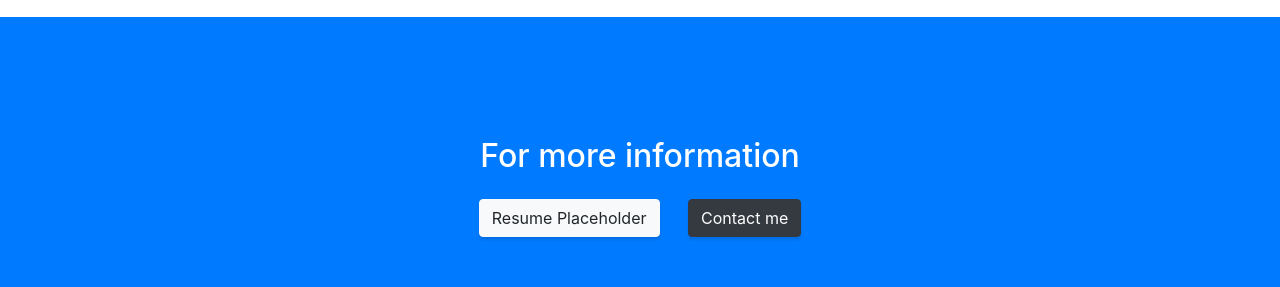
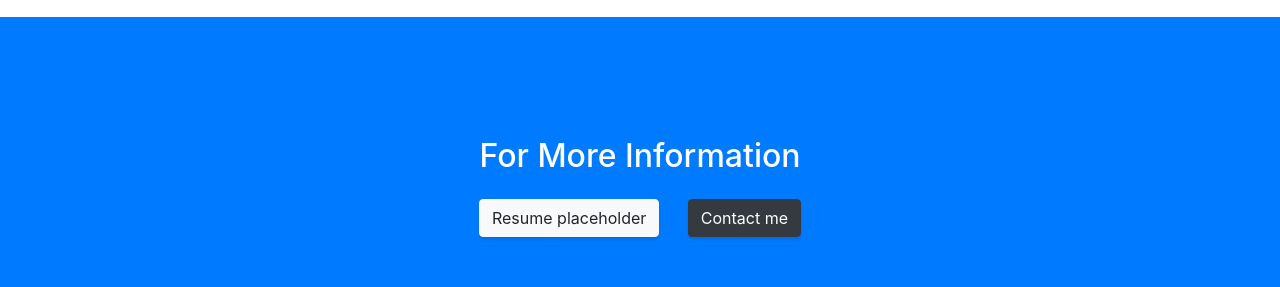
Before and after one commit to Cartman37/Cartman37.github.io, a website with bundled scripts: page index.html in a window 1280 px wide. Shown: the part 3560-3847 px from the top of the page. Built offline with nearby package versions, Linux system fonts and the light colour scheme.

Commit message:
Update index.html

```diff
--- a/index.html
+++ b/index.html
@@ -192,8 +192,8 @@
     <!-- Call to Action -->
     <section class="content-section bg-primary text-white">
       <div class="container text-center">
-        <h2 class="mb-4">For more information</h2>
-        <a href="#" class="btn btn-xl btn-light mr-4">Resume Placeholder</a>
+        <h2 class="mb-4">For More Information</h2>
+        <a href="#" class="btn btn-xl btn-light mr-4">Resume placeholder</a>
         <a href="#contact" class="btn btn-xl btn-dark">Contact me</a>
       </div>
     </section>
```
